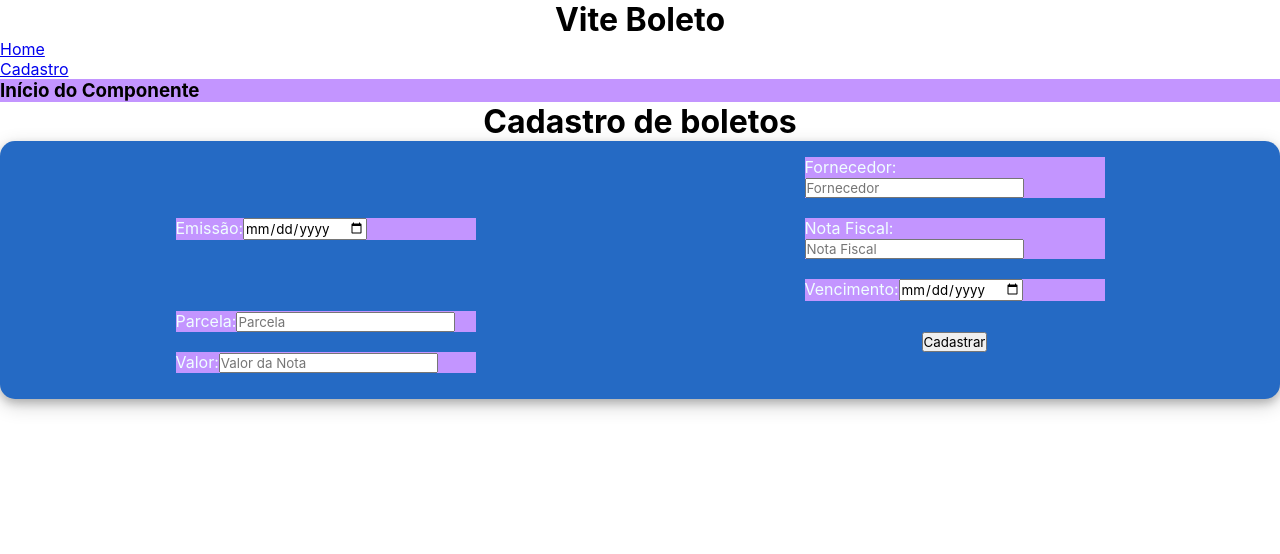
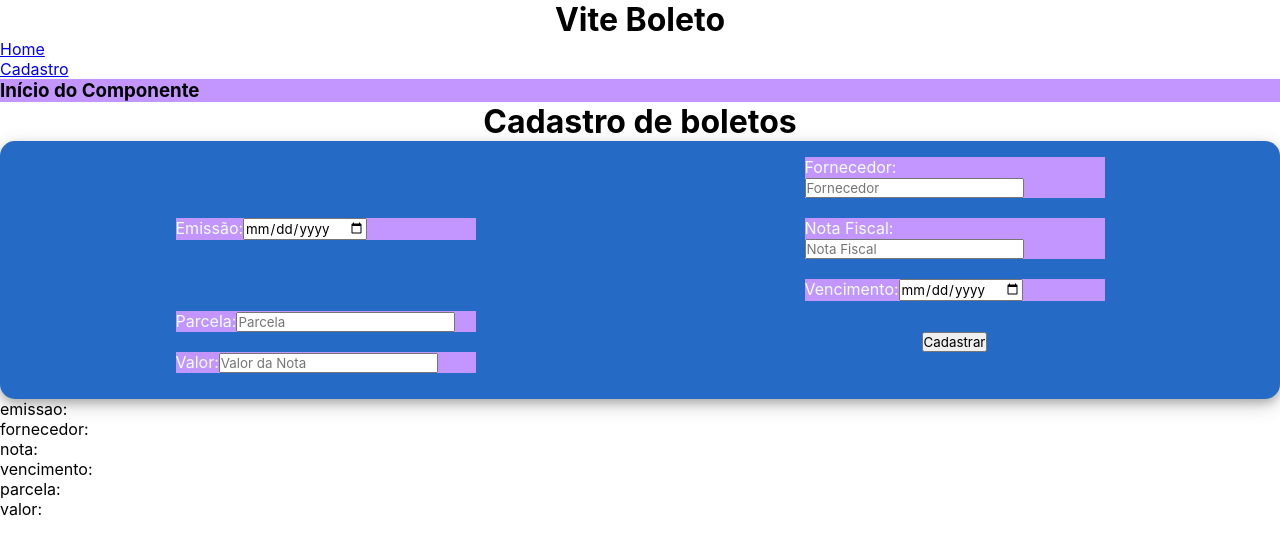
Before and after one commit to rafa1st/vite-boleto, a React (Vite) app: page /cadastro in a window 1280 px wide. Shown: the top 554 px of the page. Built offline with nearby package versions, Linux system fonts and the light colour scheme.

Commit message:
nothing special

```diff
--- a/src/components/AvisoBoleto.tsx
+++ b/src/components/AvisoBoleto.tsx
@@ -1,5 +1,4 @@
 import { useState } from "react";
-import { Link } from "react-router-dom";
 import "/src/styles/AvisoBoleto.css";
 
 export default function AvisoBoleto() {
@@ -98,6 +97,13 @@ export default function AvisoBoleto() {
           </div>
           <button onClick={handleSubmit}>Cadastrar</button>
         </form>
+
+        <p>emissao: {boleto.emissao}</p>
+        <p>fornecedor: {boleto.fornecedor}</p>
+        <p>nota: {boleto.nota}</p>
+        <p>vencimento: {boleto.vencimento}</p>
+        <p>parcela: {boleto.parcela}</p>
+        <p>valor: {boleto.valor}</p>
       </body>
     </div>
   );
```
Also changed, not shown: src/components/FormInput.tsx (added, +17 -0 lines).
